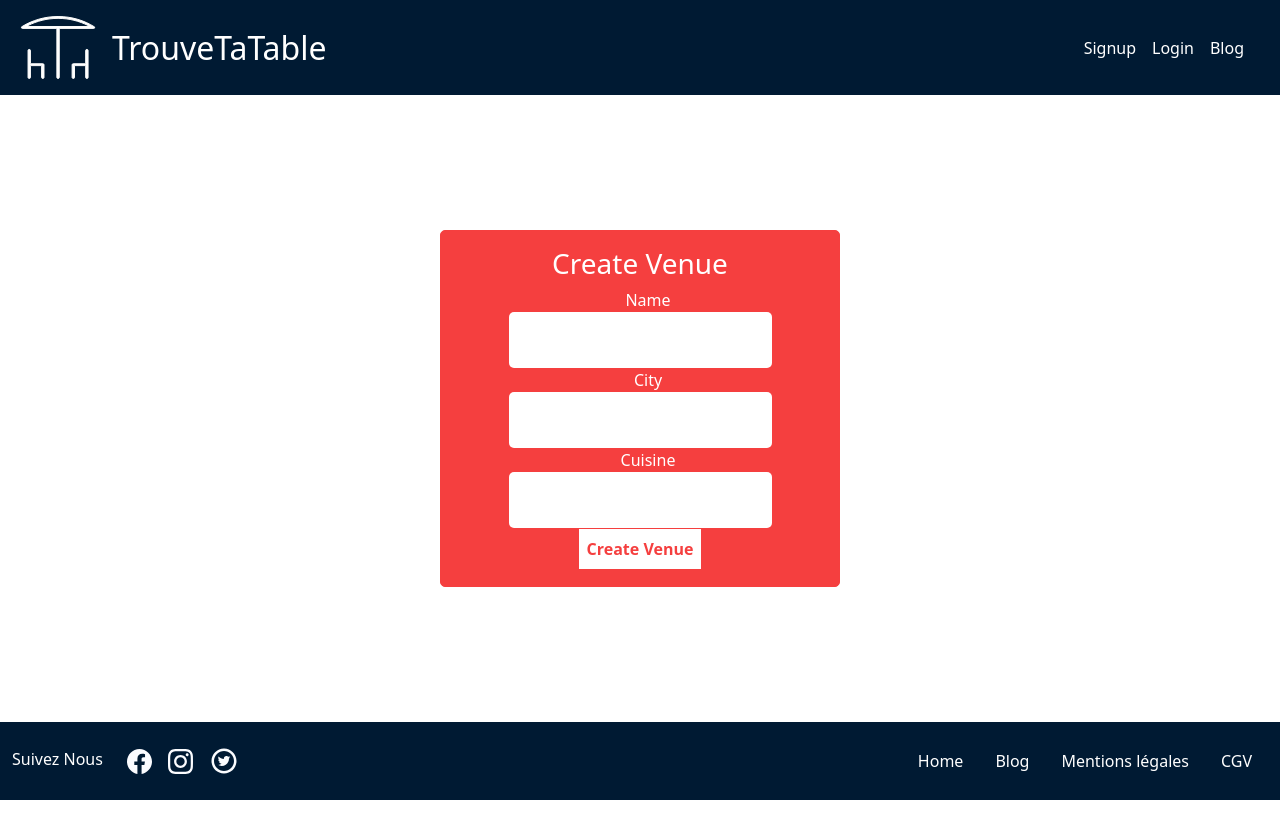
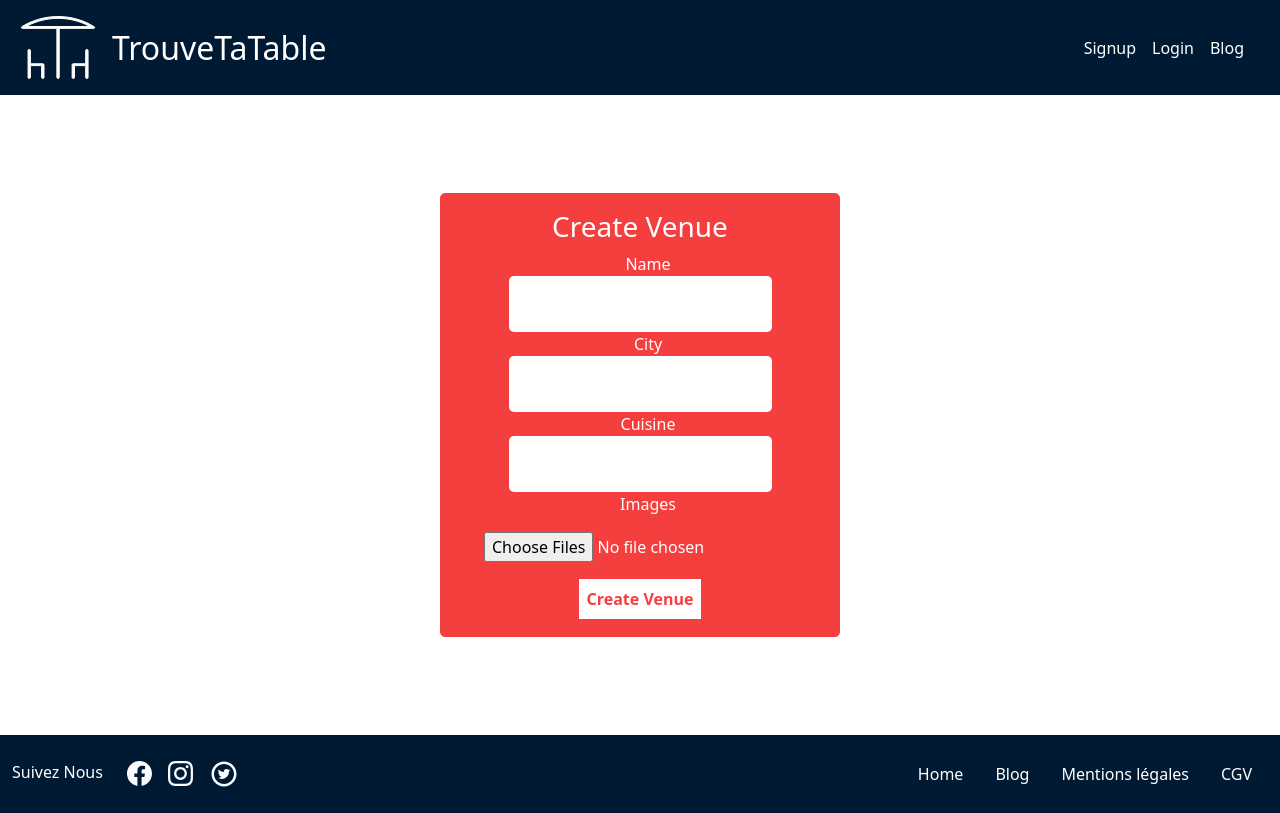
Before and after one commit to chendanet/frontend_trouvetatabe, a React (Create React App) app: page /venues in a window 1280 px wide. Built offline with nearby package versions, Linux system fonts and the light colour scheme; no server answers.

Commit message:
add button to upload images

```diff
--- a/src/pages/CreateVenue/index.jsx
+++ b/src/pages/CreateVenue/index.jsx
@@ -12,7 +12,6 @@ const CreateVenue = ({ venues }) => {
   const history = useHistory();
   const currentUser = useSelector((state) => state.authReducer);
   const userId = useSelector((state) => state.authReducer.id);
-
   const [name, setName] = useState();
   // const [address, setAdress] = useState();
   const [city, setCity] = useState();
@@ -24,40 +23,24 @@ const CreateVenue = ({ venues }) => {
   // const [description, setDescription] = useState();
   // const [seatnumber, setSeatnumber] = useState();
 
-  const dataVenue = {
-    venue: {
-      user_id: userId,
-      name: name,
-      // address: address,
-      city: city,
-      // price: price,
-      cuisine: cuisine,
-      // category: category,
-      // phone_number: phone_number,
-      // zipcode: zipcode,
-      // description: description,
-      // seatnumber: seatnumber,
-    },
-  };
-
   const fetchCreateVenue = async (e) => {
     e.preventDefault();
+    const dataVenue = new FormData(e.target);
     const response = await fetch(
       `https://trouvetatableapi.herokuapp.com/api/venues/`,
       {
         method: "post",
         headers: {
           Authorization: `Bearer ${token}`,
-          "Content-Type": "application/json",
         },
-        body: JSON.stringify(dataVenue),
+        body: dataVenue
       }
     );
 
     if (response) {
       history.push("/");
       return;
-    }
+    }else (alert('Erreur !'));
 
     const data = await response.json();
     console.log("data", data);
@@ -67,7 +50,7 @@ const CreateVenue = ({ venues }) => {
     <div className="container-page d-flex align-items-center justify-content-center  ">
       <div className="form-container">
         <h3> Create Venue</h3>
-        <form>
+        <form onSubmit={fetchCreateVenue}>
           <div>
             <label type="text" name="venuename">
               Name
@@ -99,7 +82,11 @@ const CreateVenue = ({ venues }) => {
             ></input>
           </div>
           <div>
-            <button type="submit" onClick={fetchCreateVenue}>
+          <label>Images</label>
+          <input name="images[]" type="file" multiple={true} />
+          </div>
+          <div>
+            <button type="submit" >
               Create Venue
           </button>
           </div>
@@ -135,8 +122,7 @@ const CreateVenue = ({ venues }) => {
 //   return (
 //     <div className="container">
 //       <form onSubmit={handleSubmit}>
-//         <label>Images</label>
-//         <input name="images[]" type="file" multiple={true} />
+//
 //         <input type="submit" value="Send" />
 //       </form>
 //     </div>
```
